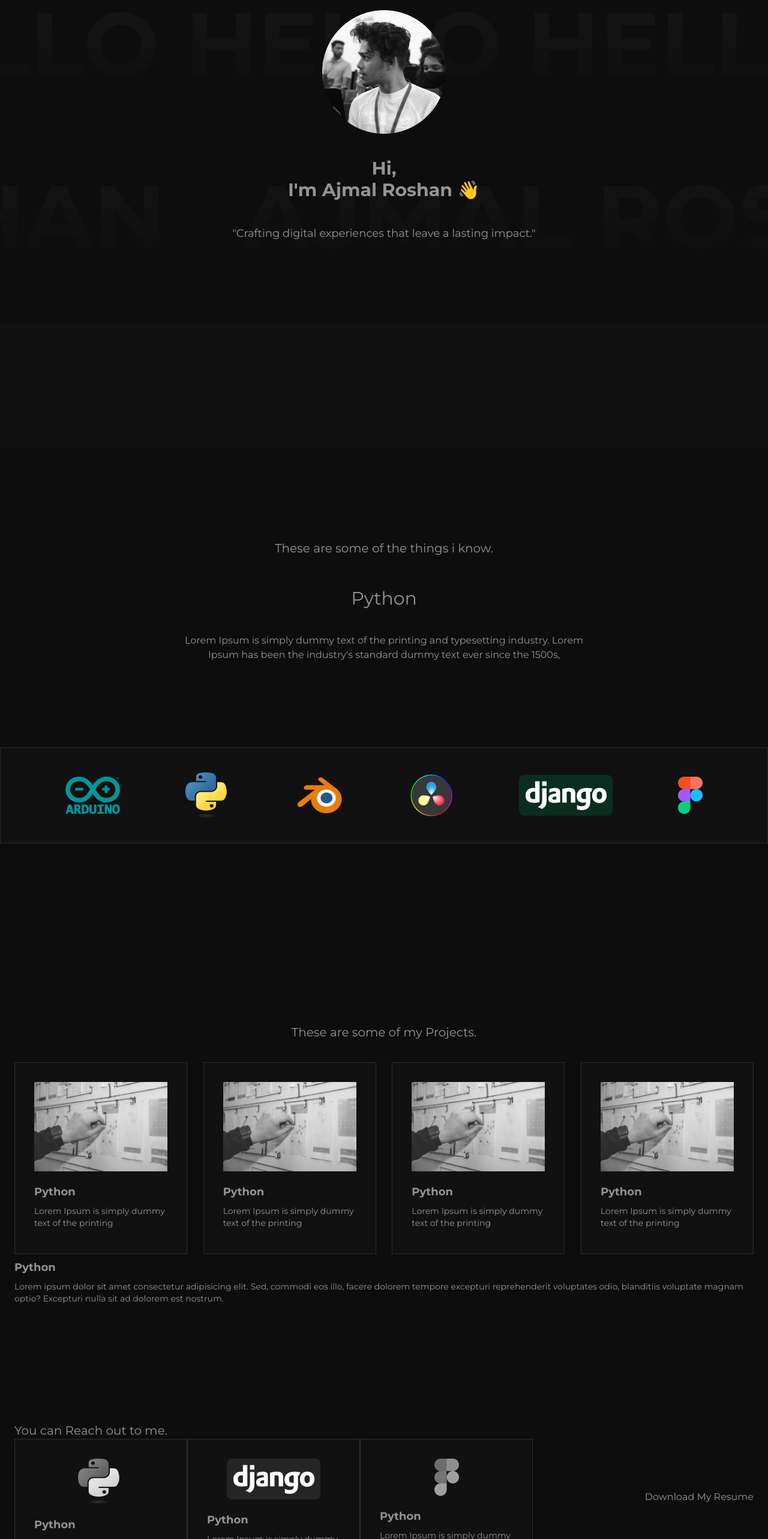
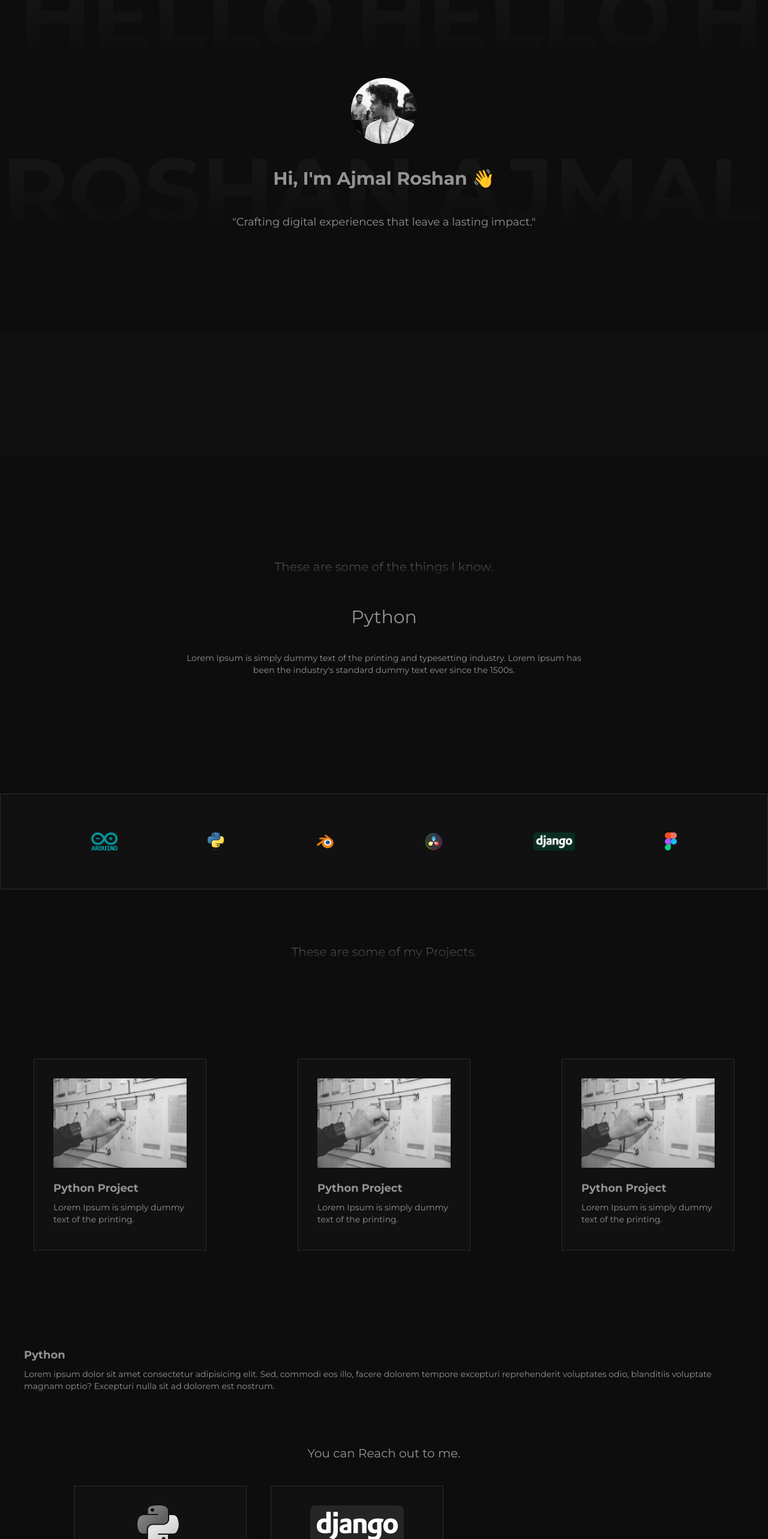
Before and after one commit to ajuroshan/portfolio, a Next.js app: page / in a window 1280 px wide. Shown: the part 140-2706 px from the top of the page at 60% size. Built offline with nearby package versions, Linux system fonts and the light colour scheme.

Commit message:
"added state wariable and optimised the code "

```diff
--- a/app/components/logos.jsx
+++ b/app/components/logos.jsx
@@ -2,7 +2,7 @@ import Image from "next/image";
 const Logos = ({ src }) => {
 	return (
 		<div>
-			<Image src={src} />
+			<Image src={src} height={30} />
 		</div>
 	);
 };
--- a/app/components/nav.jsx
+++ b/app/components/nav.jsx
@@ -3,7 +3,7 @@ import Link from "next/link";
 
 const Nav = () => {
 	return (
-		<div className="flex items-center justify-between border-b border-[#282828] p-3 mx-40 mb-10 mt-3">
+		<nav className="flex items-center justify-between border-b border-[#282828] p-3 mx-10 mb-10 mt-3 text-xs md:text-base md:mx-40 ">
 			<Link className="hover:text-[#bebebe]  transition duration-200" href={"/"}>
 				/ajuroshan
 			</Link>
@@ -18,7 +18,7 @@ const Nav = () => {
 					Instagram
 				</Link>
 			</div>
-		</div>
+		</nav>
 	);
 };
 
--- a/app/components/projectsCard.jsx
+++ b/app/components/projectsCard.jsx
@@ -1,14 +1,14 @@
 import React from "react";
 import Image from "next/image";
 
-const ProjectsCard = ({ src, Title, Description }) => {
+const ProjectsCard = ({ src, title, description }) => {
 	return (
 		<div className="h-80 w-72 border border-[#2e2d2d] bg-[#111111]">
 			<div className="m-4 mx-8 flex flex-col items-center">
-				<Image src={src} className="mt-4 grayscale hover:grayscale-0 transition duration-500 ease-in-out" />
+				<Image src={src} alt={title} className="mt-4 grayscale hover:grayscale-0 transition duration-500 ease-in-out" />
 				<div className="mt-3">
-					<h1 className="text-left py-2 font-bold text-lg">{Title}</h1>
-					<p className="text-left text-sm">{Description}</p>
+					<h1 className="text-left py-2 font-bold text-lg">{title}</h1>
+					<p className="text-left text-sm">{description}</p>
 				</div>
 			</div>
 		</div>
--- a/app/globals.css
+++ b/app/globals.css
@@ -1,6 +1,13 @@
 @tailwind base;
 @tailwind components;
 @tailwind utilities;
+
+html,
+body {
+	margin: 0;
+	padding: 0;
+	box-sizing: border-box;
+}
 
 .marquee {
 	position: relative;
--- a/app/layout.jsx
+++ b/app/layout.jsx
@@ -2,8 +2,7 @@ import "./globals.css";
 import { Montserrat } from "next/font/google";
 import clsx from "clsx";
 
-const montserrat = Montserrat({ subsets: ["latin"], weight: ["400","100","700"] });
-
+const montserrat = Montserrat({ subsets: ["latin"], weight: ["400", "100", "700"] });
 
 import Nav from "./components/nav";
 
@@ -15,7 +14,7 @@ export const metadata = {
 export default function RootLayout({ children }) {
 	return (
 		<html lang="en">
-			<body className={clsx("bg-[#0d0d0d] text-[#949494] h-screen font-",montserrat.className)} >
+			<body className={clsx("bg-[#0d0d0d] text-[#949494] ", montserrat.className)}>
 				<Nav />
 				{children}
 			</body>
--- a/app/page.jsx
+++ b/app/page.jsx
@@ -1,3 +1,4 @@
+"use client";
 import Image from "next/image";
 import Logos from "./components/logos";
 import profile from "../public/profile_pic.png";
@@ -9,100 +10,131 @@ import python from "../public/Python-logo-notext 1.png";
 import figma from "../public/figma_logo.png";
 import unsplash_1 from "../public/unsplash_1.png";
 import ProjectsCard from "./components/projectsCard";
-import clsx from "clsx";
-import { Montserrat } from "next/font/google";
-const montserrat = Montserrat({ subsets: ["latin"], weight: ["400", "100", "700"] });
+
+import React, { useState } from "react";
+
+const skills = [
+	{ src: arduino, title: "Arduino" },
+	{ src: python, title: "Python" },
+	{ src: blender, title: "Blender" },
+	{ src: davinci, title: "DaVinci" },
+	{ src: django, title: "Django" },
+	{ src: figma, title: "Figma" },
+];
+
+const projects = [
+	{
+		src: unsplash_1,
+		title: "Python Project",
+		description: "Lorem Ipsum is simply dummy text of the printing.",
+	},
+	{
+		src: unsplash_1,
+		title: "Python Project",
+		description: "Lorem Ipsum is simply dummy text of the printing.",
+	},
+	{
+		src: unsplash_1,
+		title: "Python Project",
+		description: "Lorem Ipsum is simply dummy text of the printing.",
+	},
+];
 
 export default function Home() {
+	const [selectedSkill, setSelectedSkill] = useState(null);
+
+	const skills = [
+		{ src: arduino, title: "Arduino" },
+		{ src: python, title: "Python" },
+		{ src: blender, title: "Blender" },
+		{ src: davinci, title: "DaVinci" },
+		{ src: django, title: "Django" },
+		{ src: figma, title: "Figma" },
+	];
+
 	return (
-		<main className="relative h-full">
-			<div className=" h-full w-full absolute top-0 left-0 -z-10 opacity-10">
-				<div class="marquee absolute top-0 left-0">
-					<div class="track absolute top-0 left-0">
-						<div class="content text-[150px] font-extrabold uppercase text-transparent bg-clip-text bg-gradient-to-b from-[#7d7d7d] to-[#ffffff00]">&nbsp;hello hello hello hello &nbsp;hello hello hello hello</div>
+		<div className="relative overflow-hidden">
+			<div className="absolute left-0 top-0">
+				<div className="py-12 animate-marquee whitespace-nowrap opacity-10">
+					{Array(4)
+						.fill("HELLO")
+						.map((text, index) => (
+							<span key={index} className="text-4xl mx-4 text-[150px] font-extrabold uppercase text-transparent bg-clip-text bg-gradient-to-b from-[#7d7d7d] to-[#ffffff00]">
+								{text}
+							</span>
+						))}
 				</div>
 			</div>
-			</div>
-			<div className=" h-full w-full absolute top-72 left-0 -z-10 opacity-10">
-				<div class="marquee absolute top-0 left-0">
-					<div class="track absolute top-0 left-0">
-						<div class="content text-[150px] font-extrabold uppercase text-transparent bg-clip-text bg-gradient-to-b from-[#6a6a6a] to-[#ffffff00]">&nbsp;ajmal roshan &nbsp; ajmal roshan &nbsp;ajmal roshan &nbsp; ajmal roshan</div>
+			<div className="absolute left-0 top-72 -z-10">
+				<div className="py-12 animate-marquee whitespace-nowrap opacity-10">
+					{Array(6)
+						.fill("ajmal roshan")
+						.map((text, index) => (
+							<span key={index} className="text-4xl mx-4 text-[150px] font-extrabold uppercase text-transparent bg-clip-text bg-gradient-to-b from-[#7d7d7d] to-[#ffffff00]">
+								{text}
+							</span>
+						))}
 				</div>
 			</div>
-			</div>
-			<div className="flex flex-col justify-between items-center z-10">
-				<div className="flex flex-col justify-center text-center gap-10 items-center m-10 p-4">
-					<Image src={profile} alt="Picture of the author" />
-					<h1 className={clsx(" text-3xl font-bold", montserrat.className)}>
-						Hi, <br /> I'm Ajmal Roshan 👋
-					</h1>
+			<main className="flex flex-col justify-between items-center z-10">
+				<section className="w-full min-h-screen flex flex-col md:justify-between">
+					<div className="flex flex-col justify-center text-center gap-10 items-center m-10 p-4 flex-1">
+						<Image src={profile} alt="Picture of the author" height={110} />
+						<h1 className="text-3xl font-bold">Hi, I'm Ajmal Roshan 👋</h1>
 						<p className="text-lg">"Crafting digital experiences that leave a lasting impact."</p>
 					</div>
-				<div className="flex w-full h-52 mt-20 bg-[#111111]"></div>
-				<div className="flex h-screen flex-col w-full  items-center justify-evenly">
-					<div className="flex flex-col text-center gap-10">
-						<h1 className="p-3 text-xl">These are some of the things i know.</h1>
-						<h1 className="text-3xl ">Python</h1>
-						<p className="max-w-2xl">Lorem Ipsum is simply dummy text of the printing and typesetting industry. Lorem Ipsum has been the industry's standard dummy text ever since the 1500s,</p>
+					<div className="flex w-full h-52 bg-[#111111] items-center justify-center"></div>
+				</section>
+				<section className="flex min-h-screen flex-col w-full items-center justify-around">
+					<div className="flex flex-col text-center m-10">
+						<h1 className="p-3 my-10 text-xl text-transparent bg-clip-text bg-gradient-to-b from-[#7d7d7d] to-[#ffffff00]">These are some of the things I know.</h1>
+						<h1 className="text-3xl mb-10">{selectedSkill ? selectedSkill.title : "Python"}</h1>
+						<p className="max-w-2xl text-sm">
+							{selectedSkill ? `Description of ${selectedSkill.title}` : "Lorem Ipsum is simply dummy text of the printing and typesetting industry. Lorem Ipsum has been the industry's standard dummy text ever since the 1500s."}
+						</p>
 					</div>
 					<div className="flex w-full h-40 border border-[#2e2d2d] bg-[#111111]">
 						<div className="flex justify-evenly w-full self-center items-center">
-							<Logos src={arduino} />
-							<Logos src={python} />
-							<Logos src={blender} />
-							<Logos src={davinci} />
-							<Logos src={django} />
-							<Logos src={figma} />
+							{skills.map((skill, index) => (
+								<Logos key={index} src={skill.src} title={skill.title} onMouseEnter={() => setSelectedSkill(skill)} onMouseLeave={() => setSelectedSkill(null)} />
+							))}
 						</div>
 					</div>
+				</section>
+				<section className="min-h-screen flex flex-col w-full justify-between flex-wrap text-center">
+					<h1 className="p-3 text-xl text-transparent bg-clip-text bg-gradient-to-b from-[#7d7d7d] to-[#ffffff00]">These are some of my Projects.</h1>
+
+					<div className="flex flex-col md:flex-row w-full justify-around items-center gap-10 mt-10">
+						{projects.map((project, index) => (
+							<ProjectsCard key={index} src={project.src} title={project.title} description={project.description} />
+						))}
 					</div>
-				<div className="h-screen flex flex-col w-full justify-center flex-wrap text-center">
-					<h1 className="p-3 text-xl">These are some of my Projects.</h1>
-					<div className="m-4 p-2">
-						<div className="flex w-full justify-between">
-							<ProjectsCard src={unsplash_1} Title={"Python"} Description={"Lorem Ipsum is simply dummy text of the printing "} />
-							<ProjectsCard src={unsplash_1} Title={"Python"} Description={"Lorem Ipsum is simply dummy text of the printing "} />
-							<ProjectsCard src={unsplash_1} Title={"Python"} Description={"Lorem Ipsum is simply dummy text of the printing "} />
-							<ProjectsCard src={unsplash_1} Title={"Python"} Description={"Lorem Ipsum is simply dummy text of the printing "} />
-						</div>
-						<div>
+					<div className="hidden md:flex flex-col m-10">
 						<h1 className="text-left py-2 font-bold text-lg">Python</h1>
-							<p className="text-left text-sm">
-								Lorem ipsum dolor sit amet consectetur adipisicing elit. Sed, commodi eos illo, facere dolorem tempore excepturi reprehenderit voluptates odio, blanditiis voluptate magnam optio? Excepturi nulla sit ad dolorem est
-								nostrum.
+						<p className="text-left text-sm md:text-md">
+							Lorem ipsum dolor sit amet consectetur adipisicing elit. Sed, commodi eos illo, facere dolorem tempore excepturi reprehenderit voluptates odio, blanditiis voluptate magnam optio? Excepturi nulla sit ad dolorem est nostrum.
 						</p>
 					</div>
+				</section>
+				<section className="min-h-screen flex flex-col w-full justify-between">
+					<div className="m-4 p-2 mt-10">
+						<h1 className="text-xl text-center">You can Reach out to me.</h1>
+						<div className="flex flex-col md:justify-around md:flex-row items-center gap-10 w-full justify-between mt-10">
+							<div className="flex flex-col md:flex-row gap-10">
+								<ProjectsCard src={python} Title="Python" description="Lorem Ipsum is simply dummy text of the printing." />
+								<ProjectsCard src={django} Title="Python" description="Lorem Ipsum is simply dummy text of the printing." />
 							</div>
-				</div>
-				<div className="h-screen flex flex-col w-full justify-between">
-					<div className="m-4 p-2">
-						<h1 className="text-xl">You can Reach out to me. </h1>
-						<div className="flex w-full justify-between">
-							<div className="flex w-3/4">
-								<ProjectsCard src={python} Title={"Python"} Description={"Lorem Ipsum is simply dummy text of the printing "} />
-								<ProjectsCard src={django} Title={"Python"} Description={"Lorem Ipsum is simply dummy text of the printing "} />
-								<ProjectsCard src={figma} Title={"Python"} Description={"Lorem Ipsum is simply dummy text of the printing "} />
-							</div>
-							<div className="flex flex-col justify-evenly items-center">
+							<div className="flex flex-col h-40 justify-evenly items-center">
 								<h1 className="text-center">Download My Resume</h1>
 								<button className="bg-transparent hover:bg-[#2e2d2d] font-normal hover:text-white py-2 px-4 border border-[#2e2d2d] hover:border-transparent">Resume</button>
 							</div>
 						</div>
-						<div>
-							<h1 className="text-left py-2 font-bold text-lg">Python</h1>
-							<p className="text-left text-sm">
-								Lorem ipsum dolor sit amet consectetur adipisicing elit. Sed, commodi eos illo, facere dolorem tempore excepturi reprehenderit voluptates odio, blanditiis voluptate magnam optio? Excepturi nulla sit ad dolorem est
-								nostrum.
-							</p>
 					</div>
+					<div className="flex w-full h-40 bg-[#111111] items-center justify-center">
+						<p className="text-[#7d7d7d]">Made with ❤️ by Ajmal Roshan</p>
 					</div>
-					<div className="border-t border-[#282828] flex justify-center items-center h-24	">
-						<p className="text-xs text-center">
-							© 2023 Created By Ajuroshan. <br /> All Rights Reserved
-						</p>
+				</section>
+			</main>
 		</div>
-				</div>
-			</div>
-		</main>
 	);
 }
```
Also changed, not shown: tailwind.config.js (+13 -9 lines), 1 other file (tests, documents, lock files or other folders). Lines whose indentation alone changed are shown as unchanged.
